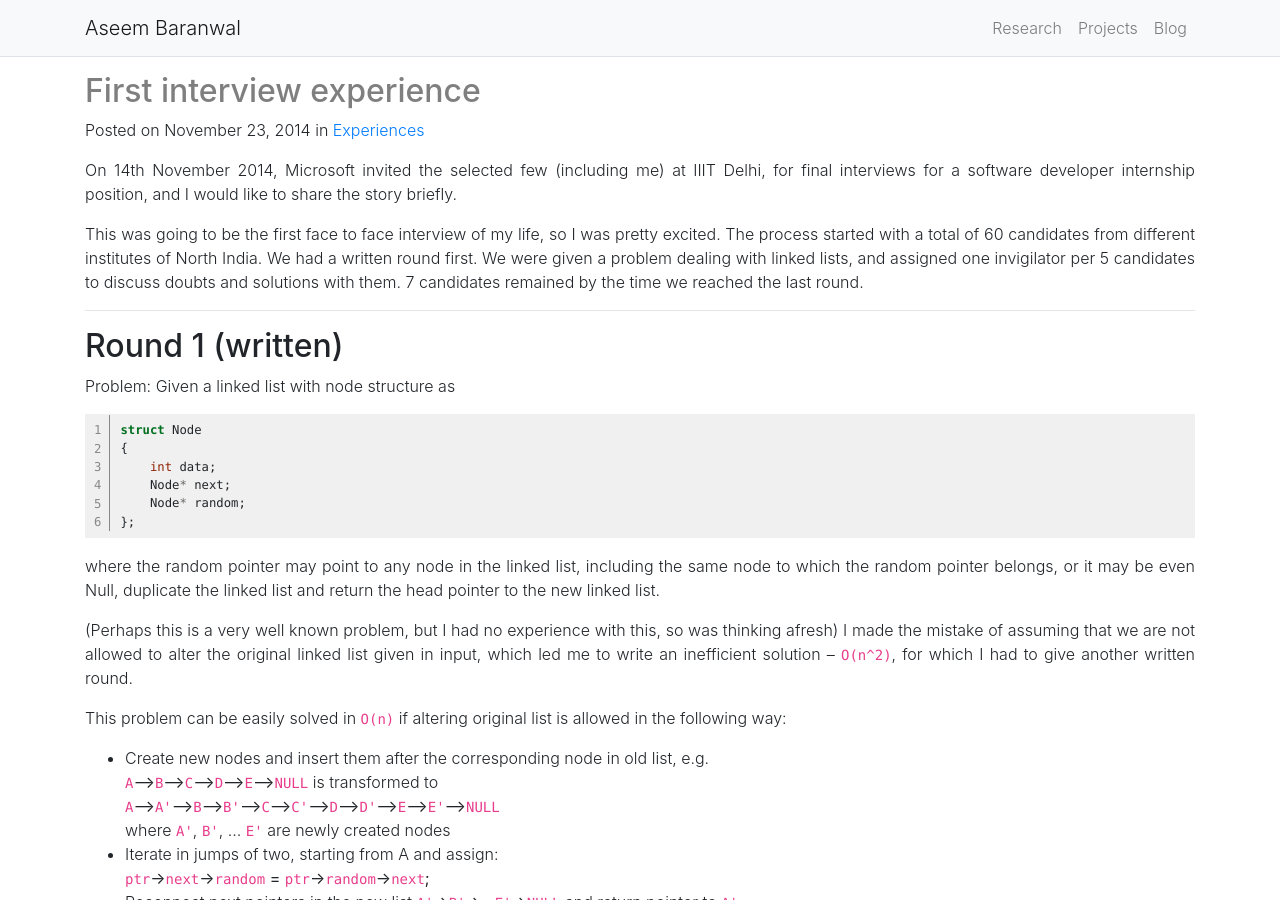
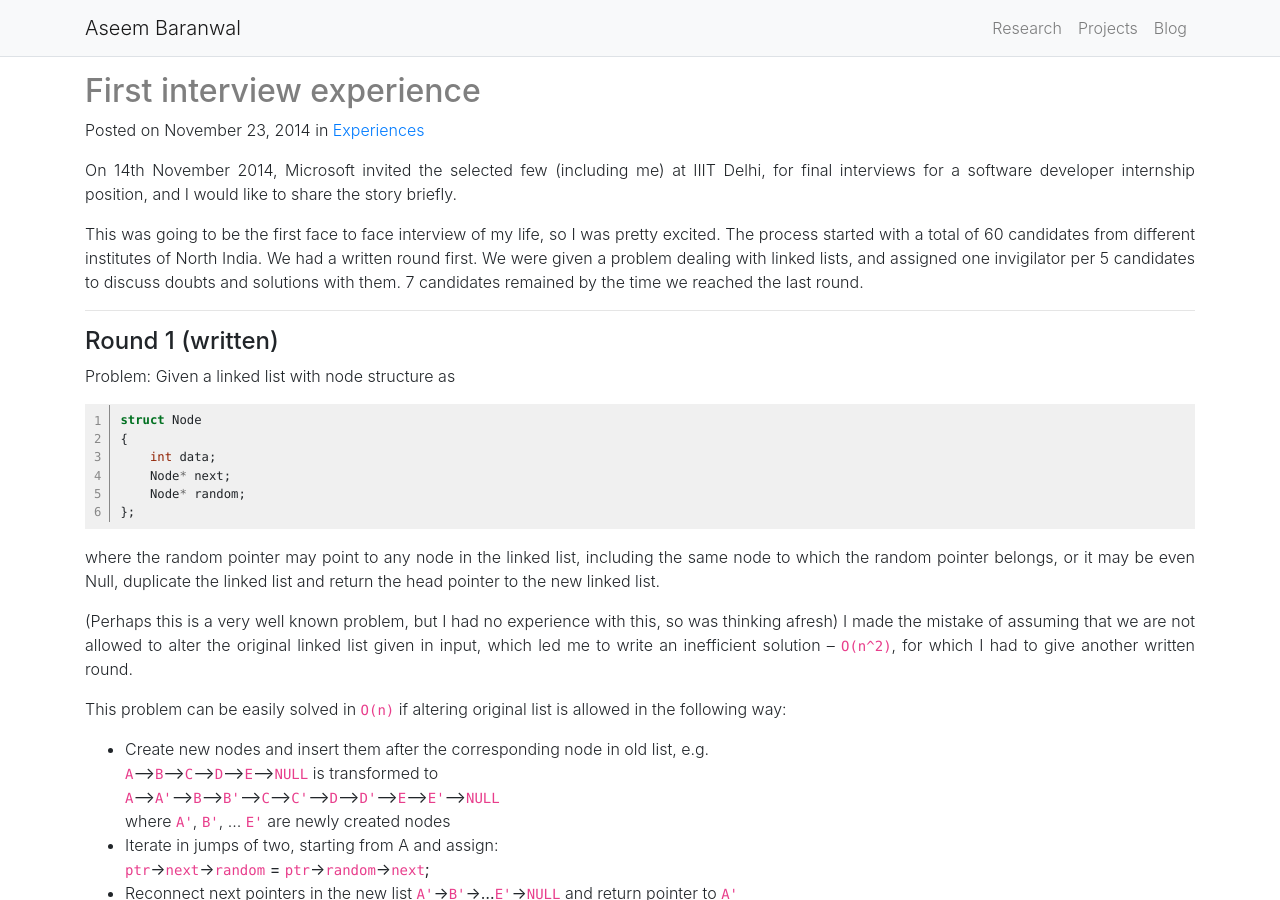
Before and after one commit to aseemrb/aseemrb.github.io, a Jekyll site: the page built from _posts/2014-11-23-first-interview.md, in a window 1280 px wide and 900 px high. Built offline with Jekyll 4.4.1, drawn with Linux system fonts in a browser that asks for light colours.

Commit message:
small heads

```diff
--- a/_posts/2014-11-23-first-interview.md
+++ b/_posts/2014-11-23-first-interview.md
@@ -10,7 +10,7 @@
 
 ---
 
-## Round 1 (written)
+#### Round 1 (written)
 Problem: Given a linked list with node structure as
 {% highlight c linenos %}
 struct Node
@@ -37,14 +37,14 @@
 
 ---
 
-## Round 2 (written)
+#### Round 2 (written)
 Problem: Given a binary tree, print the outer view of the tree in clockwise order starting from root.
 
 I solved this in two steps, first printing the right view (modified to print leaves so that bottom view is also covered) and then printing the left view from bottom to top. The invigilator suggested breadth first traversal with a marker to store first and last nodes of a level separately and then print them as needed, but I convinced him that this method would work only for full binary trees and not all general binary trees, whereas my method would work for all binary trees. I was pushed on to the interviews then.
 
 ---
 
-## Round 3 (interview 1)
+#### Round 3 (interview 1)
 
 M: Me, I: Interviewer
 
@@ -68,7 +68,7 @@
 
 ---
 
-## Round 4 (interview 2)
+#### Round 4 (interview 2)
 
 M: Me, I1: Interviewer 1, I2: Interviewer 2
 (I was the last candidate to be interviewed)
```
Also changed, not shown: projects.md (+2 -2 lines), research.md (+1 -1 lines).
